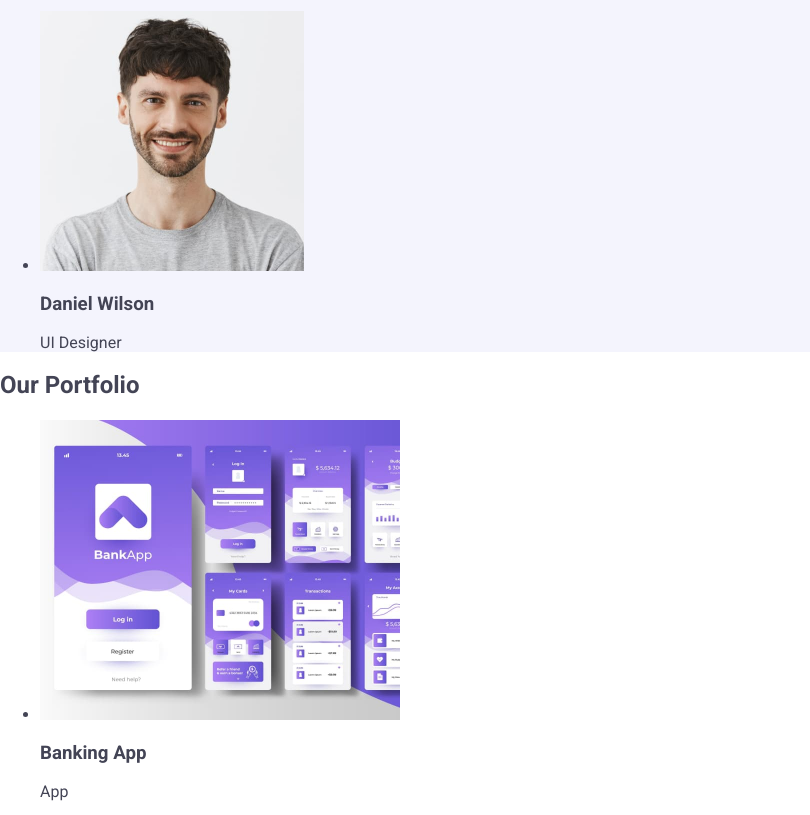
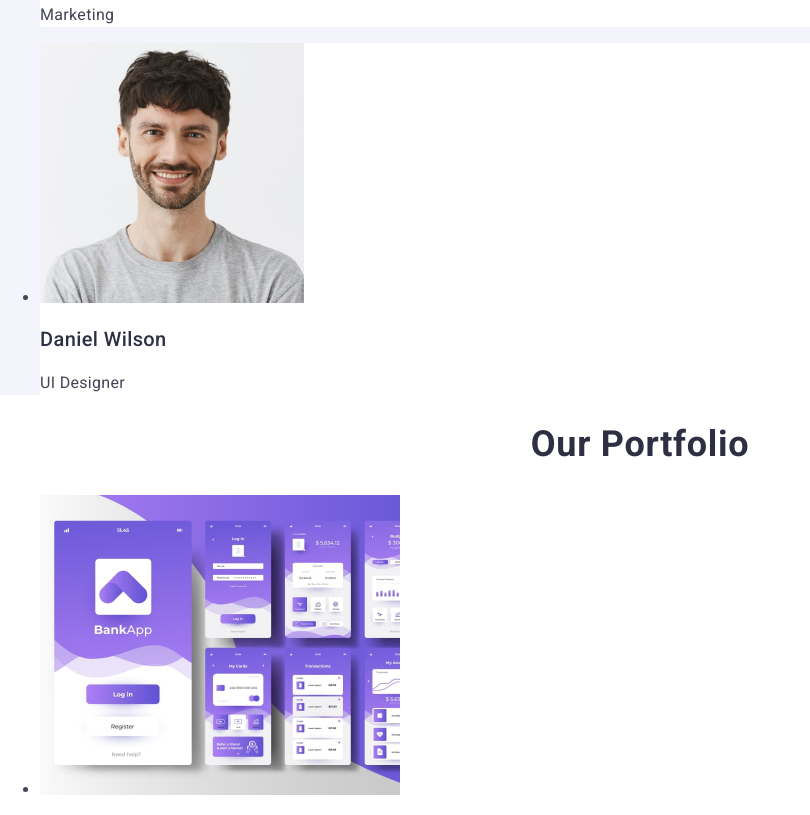
Before and after one commit to OwlDiabro/goit-homework-02, a plain HTML site: page index.html in a window 1280 px wide. Shown: the part 1918-2733 px from the top of the page, without its empty margins (0-810 px from the left). Drawn offline with nearby package versions, Linux system fonts and the light colour scheme.

Commit message:
Update styles.css

```diff
--- a/css/styles.css
+++ b/css/styles.css
@@ -101,3 +101,59 @@ header > address {
   text-transform: capitalize;
   color: #2e2f42;
 }
+.mark-guerrero {
+  background-color: #ffffff;
+}
+.mark-h {
+  font-weight: 500;
+  font-size: 20px;
+  line-height: 1.2;
+  letter-spacing: 0.02em;
+  color: #2e2f42;
+}
+.mark-p {
+  font-size: 16px;
+  line-height: 1.5;
+  letter-spacing: 0.02em;
+}
+.our-h {
+  font-size: 36px;
+  line-height: 1.11;
+  text-align: center;
+  letter-spacing: 0.02em;
+  text-transform: capitalize;
+  color: #2e2f42;
+}
+.our-banking {
+  font-weight: 500;
+  font-size: 20px;
+  line-height: 1.2;
+  letter-spacing: 0.02em;
+  color: #2e2f42;
+}
+.app-p {
+  font-size: 16px;
+  line-height: 1.5;
+  letter-spacing: 0.02em;
+  color: #434455;
+}
+.footer {
+  background-color: #2e2f42;
+}
+.footer-logo {
+  font-family: "Raleway", sans-serif;
+  font-weight: 700;
+  font-size: 18px;
+  line-height: 1.17;
+  letter-spacing: 0.03em;
+  text-transform: uppercase;
+  color: #4d5ae5;
+}
+.footer-studio {
+  color: #f4f4fd;
+}
+.footer-p {
+  line-height: 1.5;
+  color: #f4f4fd;
+  letter-spacing: 0.02em;
+}
```
